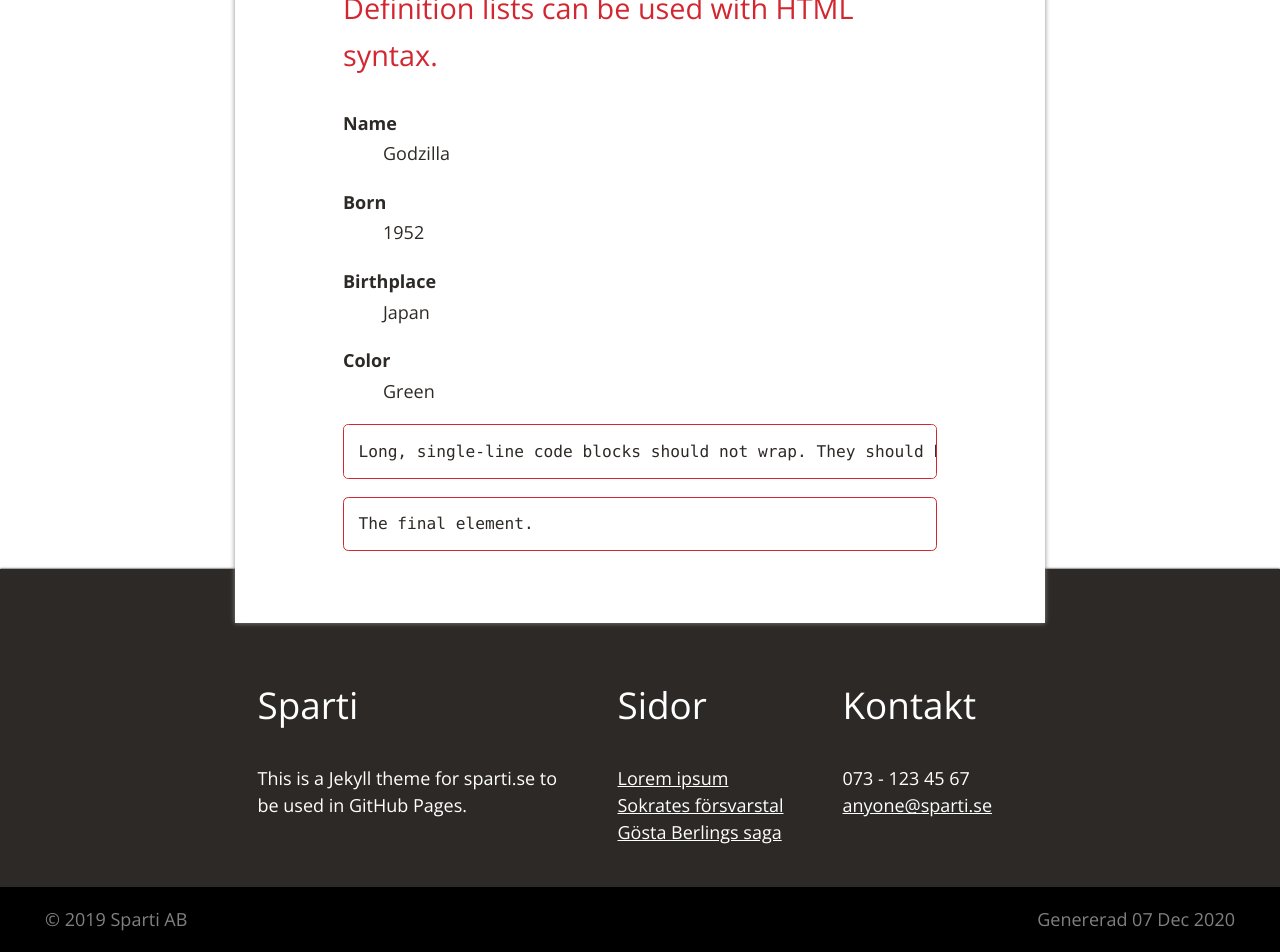
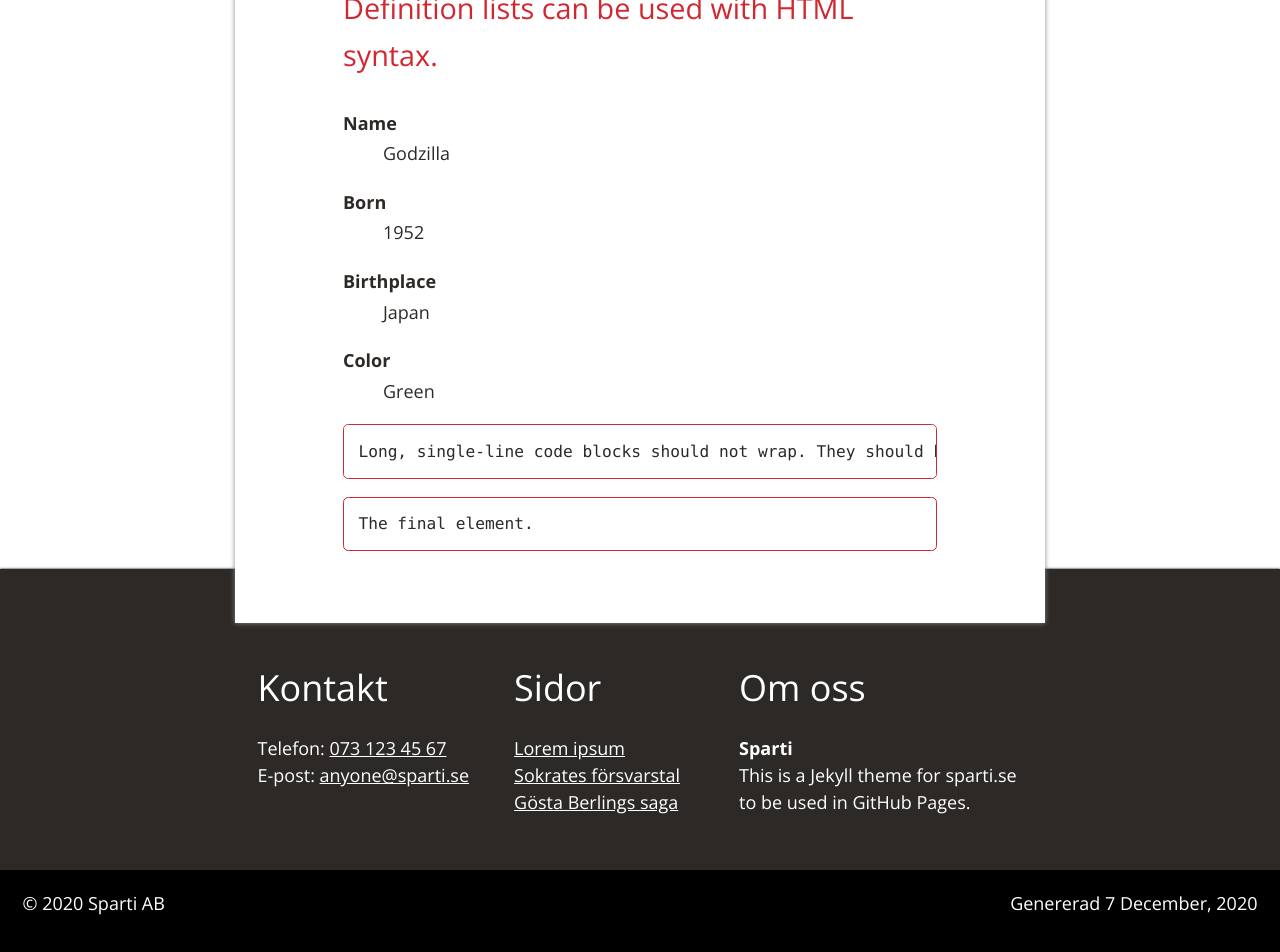
Before and after one commit to turbotobbe/jekyll-theme-sparti, a Jekyll site: the page built from index.md, in a window 1280 px wide. Shown: the part 4601-5553 px from the top of the page. Built offline with Jekyll 4.4.1, drawn with Linux system fonts in a browser that asks for light colours.

Commit message:
footer and style

```diff
--- a/_config.yml
+++ b/_config.yml
@@ -1,11 +1,17 @@
 title: Sparti
 description: This is a Jekyll theme for sparti.se to be used in GitHub Pages.
-organisation: Sparti AB
+
+copyright:
+  year: 2020
+  org: Sparti AB
+
 contact:
   mail: anyone@sparti.se
-  phone: 073 - 123 45 67
+  phone:
+    coded: "+46731234567"
+    label: "073 123 45 67"
 
-footer:
+navigation:
   - url: /lorem.html
   - url: /platon.html
   - url: /selma.html
--- /dev/null
+++ b/_includes/author.html
@@ -0,0 +1,4 @@
+{% assign author = site.data.authors[include.key] %}
+{% if author %}
+<a href="mailto:{{ author.mail }}">{{ author.name }}</a>
+{% endif %}
--- a/_includes/footer.html
+++ b/_includes/footer.html
@@ -1,36 +1,36 @@
 <footer class="no-print">
   <!-- Footer main -->
-  <section class="ft-main">
-    <div class="ft-main-item flex">
-      <h2 class="ft-title">{{ site.title }}</h2>
-      <p>{{ site.description }}</p>
-    </div>
+  <div class="ft-main">
     <div class="ft-main-item">
-      <h2 class="ft-title">Sidor</h2>
+      <h2 class="ft-title">Kontakt</h2>
       <ul>
-        {% for item in site.footer %}
-          {% for page in site.pages %}
-           {% if item.url == page.url %}
-           <li><a href="{{ page.url | relative_url }}">{{ page.title }}</a></li>
-           {% endif %}
-          {% endfor %}
-        {% endfor %}
+        <li>Telefon: <a href="tel:{{ site.contact.phone.coded }}">{{ site.contact.phone.label }}</a></li>
+        <li>E-post: <a href="mailto:{{ site.contact.mail }}">{{ site.contact.mail }}</a></li>
       </ul>
     </div>
     <div class="ft-main-item">
-      <h2 class="ft-title">Kontakt</h2>
-      <ul>
-        <li>{{ site.contact.phone }}</li>
-        <li><a href="mailto:{{ site.contact.mail }}">{{ site.contact.mail }}</a></li>
-      </ul>
+      <nav>
+        <h2 class="ft-title">Sidor</h2>
+        <ul>
+          {% for nav in site.navigation %} {% for page in site.pages %} {% if nav.url == page.url %}
+          <li><a href="{{ page.url | relative_url }}">{{ page.title }}</a></li>
+          {% endif %} {% endfor %} {% endfor %}
+        </ul>
+      </nav>
     </div>
-  </section>
+    <div class="ft-main-item flex">
+      <h2 class="ft-title">Om oss</h2>
+      <p><strong>{{ site.title }}</strong><br />{{ site.description }}</p>
+    </div>
+  </div>
   <!-- Footer legal -->
-  <section class="ft-legal">
+  <div class="ft-legal">
     <ul class="ft-legal-list">
-      <li>&copy; 2019 {{ site.organisation }}</li>
+      <li>&copy; {{ site.copyright.year }} {{ site.copyright.org }}</li>
       <li class="flex"></li>
-      <li>Genererad {{ site.time | date_to_string }}</li>
+      <li>
+        Genererad {% include site_date.html %}
+      </li>
     </ul>
-  </section>
+  </div>
 </footer>
--- /dev/null
+++ b/_includes/site_date.html
@@ -0,0 +1,19 @@
+<time datetime="{{ site.time | date: '%Y-%m-%d'}}">
+{{ site.time | date: "%-d" }}
+{% assign m = site.time | date: "%-m" %}
+{% case m %}
+  {% when '1' %}Januari,
+  {% when '2' %}Februari,
+  {% when '3' %}Mars,
+  {% when '4' %}April,
+  {% when '5' %}Maj,
+  {% when '6' %}Juni,
+  {% when '7' %}Juli,
+  {% when '8' %}Augusti,
+  {% when '9' %}September,
+  {% when '10' %}Oktober,
+  {% when '11' %}November,
+  {% when '12' %}December,
+{% endcase %}
+{{ site.time | date: "%Y" }}
+</time>
--- a/_sass/footer.scss
+++ b/_sass/footer.scss
@@ -1,6 +1,6 @@
 footer {
   line-height: 1.5;
-  h2, h3, h4, h5, h6 {
+  * {
     color: $brand-white;
   }
   ul {
@@ -11,32 +11,38 @@ footer {
   .ft-main {
     max-width: 45rem;
     margin: auto;
-    padding: 0rem;
+    padding: 2rem 0rem;
     display: flex;
     flex-wrap: wrap;
     justify-content: space-between;
+
+    .ft-main-item {
+      padding:  0px 1.25rem;
+      min-width: 12.5rem;
+
+      .ft-title {
+        font-size: 2rem;
+        margin: 0rem;
       }
-  .ft-main-item {
-    padding: 1.25rem;
-    min-width: 12.5rem;
+    }
   }
 
   .ft-legal {
-    padding: 0.9375rem 1.875rem;
+    padding: 0.9375rem 0rem;
     background-color: $brand-black-dark;
     color: $brand-white-dark;
     ul {
       margin: 0px;
     }
-  }
     .ft-legal-list {
       width: 100%;
       display: flex;
       flex-wrap: wrap;
+      li {
+        margin: 0.125rem 1.25rem;
+        white-space: nowrap;
       }
-  .ft-legal-list li {
-    margin: 0.125rem 0.625rem;
-    white-space: nowrap;
+    }
   }
 
   .flex {
--- a/_sass/jekyll-theme-sparti.scss
+++ b/_sass/jekyll-theme-sparti.scss
@@ -271,7 +271,7 @@ body main article h1:first-of-type {
 
 .page-date, .page-author {
   font-style: italic;
-  text-align: center;
+  /*text-align: center;*/
 }
 a {
   color: $link-color;
```
Also changed, not shown: _data/authors.yml (added, +7 -0 lines), _includes/page_date.html (added, +19 -0 lines), _layouts/article.html (+6 -23 lines), platon.md (+2 -4 lines). Lines whose indentation alone changed are shown as unchanged.
